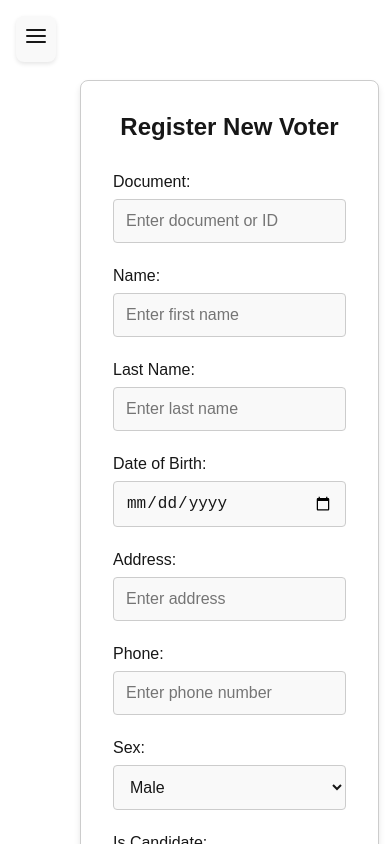
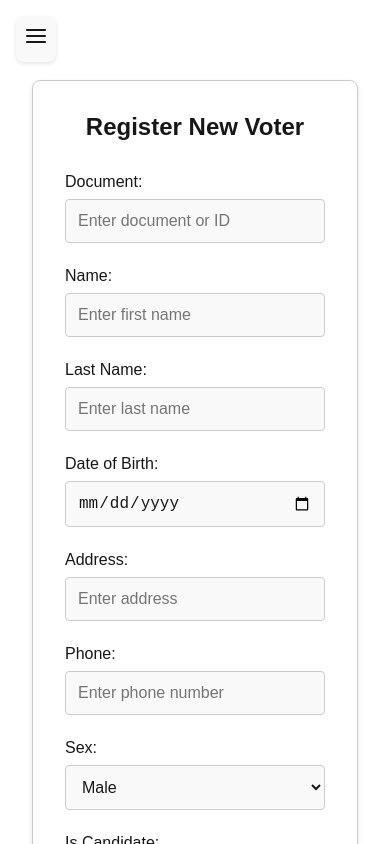
Before and after one commit to CamiloRami/voting-app-frontend, a Next.js app: page /admin/new-voter in a window 390 px wide. Shown: the top 844 px of the page. Built offline with nearby package versions, Linux system fonts and the light colour scheme; no server answers.

Commit message:
[UPDATE]: admin styles for mobile

```diff
--- a/src/app/admin/admin-pages.module.css
+++ b/src/app/admin/admin-pages.module.css
@@ -80,12 +80,3 @@
   color: var(--foreground);
   margin: 0;
 }
-
-@media (max-width: 768px) {
-  .table {
-    display: block;
-    overflow-x: auto;
-    white-space: nowrap;
-    -webkit-overflow-scrolling: touch;
-  }
-}
--- a/src/app/admin/admin.module.css
+++ b/src/app/admin/admin.module.css
@@ -36,6 +36,9 @@
   display: flex;
   flex-direction: column;
   gap: 0.75rem;
+  list-style: none;
+  padding: 0;
+  margin: 0;
 }
 
 .navLink {
@@ -93,4 +96,11 @@
   .mainContent {
     padding-left: 4rem;
   }
+
+  @media (max-width: 768px) {
+    .mainContent {
+      padding-left: 1rem;
+      padding-right: 1rem;
+    }
+  }
 }
```
